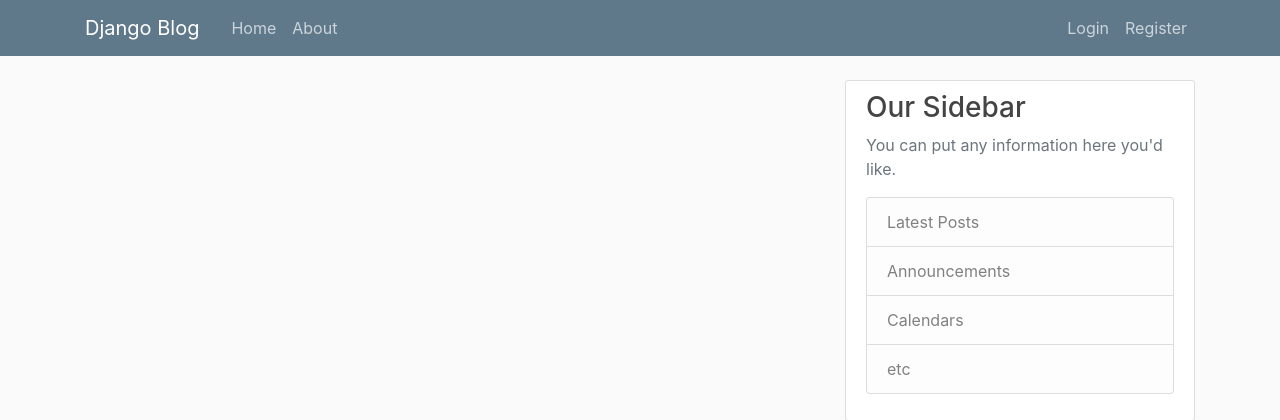
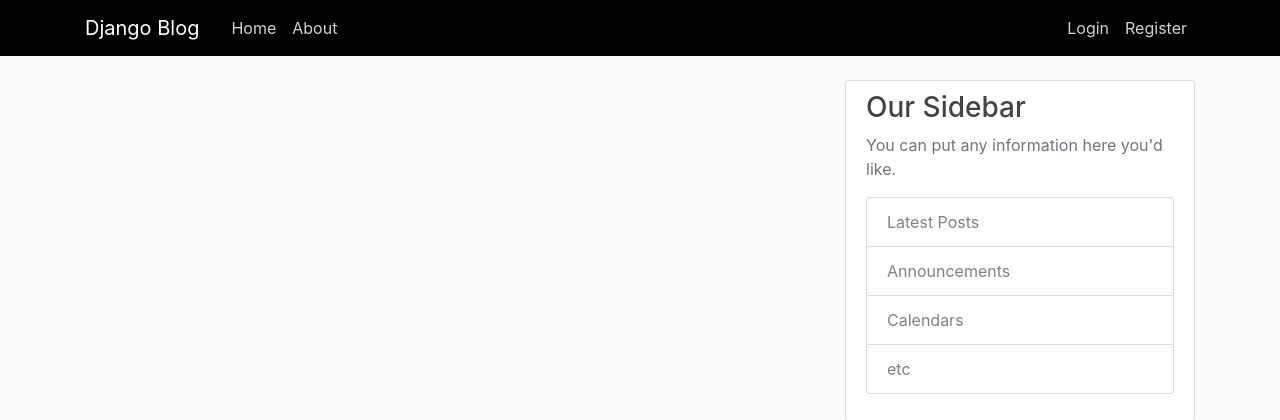
Before and after one commit to AtienoObwanda/coreyBlog, a Django app: page / in a window 1280 px wide. Shown: the top 420 px of the page. Run offline with Django 4.2, Linux system fonts and the light colour scheme; some libraries are stand-ins or nearby versions.

Commit message:
updating navbar background color

```diff
--- a/blogApp/static/blog/main.css
+++ b/blogApp/static/blog/main.css
@@ -13,7 +13,7 @@ body {
   }
 
   .bg-steel {
-    background-color: #5f788a;
+    background-color: #000;
   }
 
   .site-header .navbar-nav .nav-link {
```
